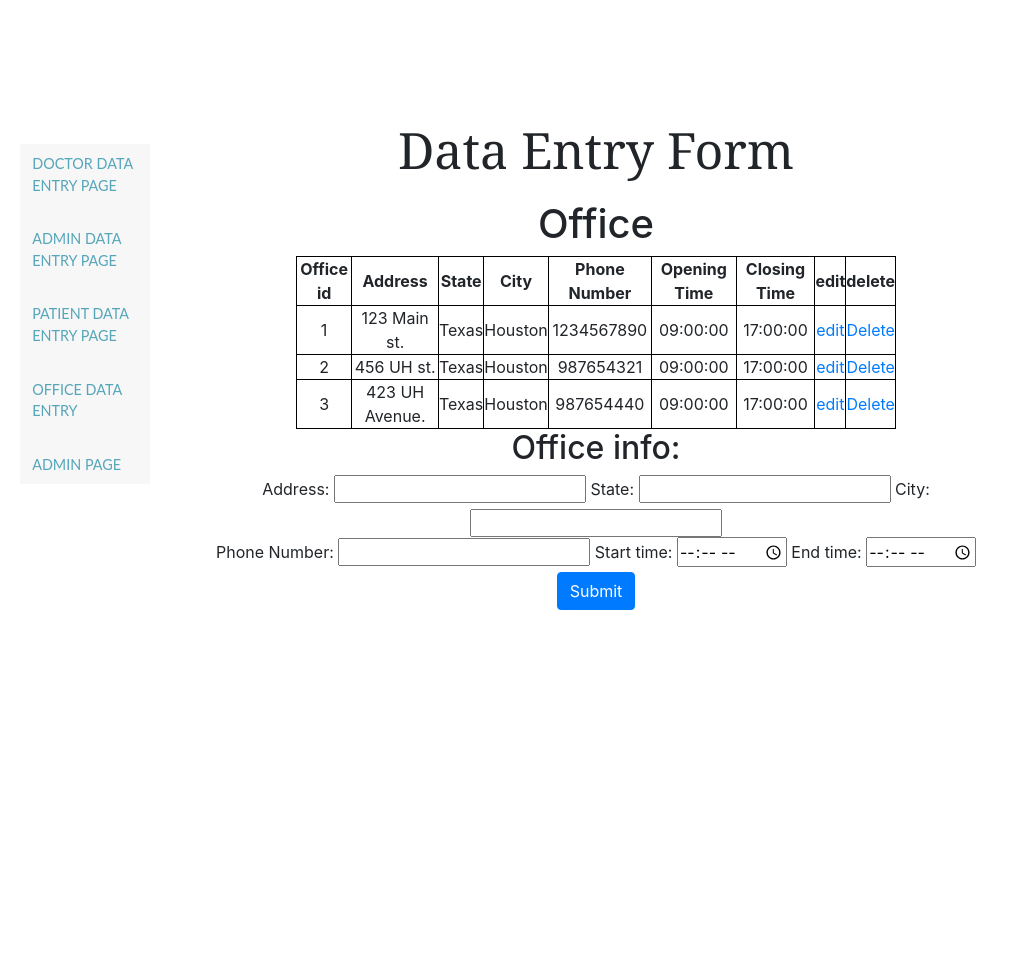
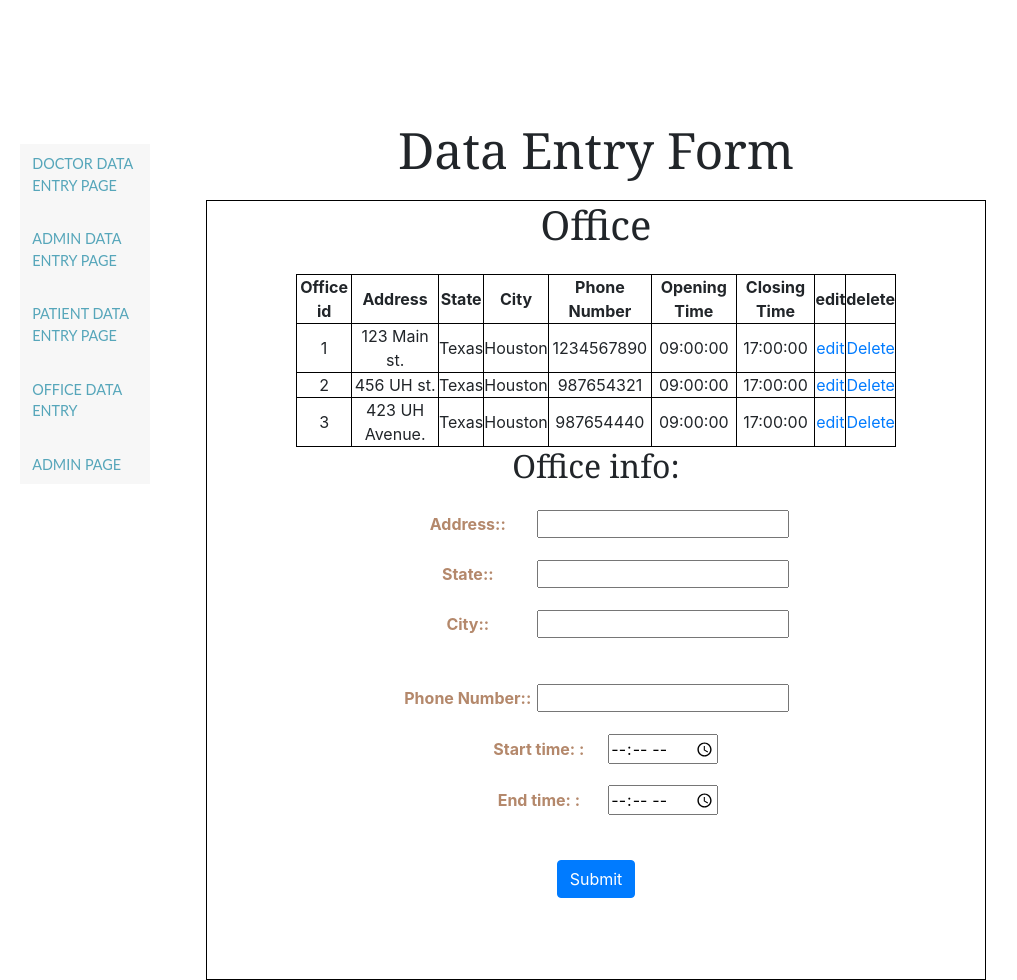
Before and after one commit to xxalsgh0203/Medical_reservation, a PHP site: page /cosc3380/adminPages/officeDataEntry.php in a window 1280 px wide. Shown: the part 56-1036 px from the top of the page, without its empty margins (44-1061 px from the left). Run offline with PHP 8.4, Linux system fonts and the light colour scheme; data comes from the database, SQL or seed files in the repository.

Commit message:
css update

```diff
--- a/adminPages/officeDataEntry.php
+++ b/adminPages/officeDataEntry.php
@@ -70,6 +70,11 @@ header('location:officeDataEntry.php');
 
 
     <style>
+
+#dataEntry{
+        border: 1px solid black;
+      }
+
 table, th, td {
   border: 1px solid black;
   border-collapse: collapse;
@@ -78,6 +83,34 @@ table, th, td {
 table.center {
   margin-left: auto;
   margin-right: auto;
+}
+
+label {
+  color: #B4886B;
+  font-weight: bold;
+  width: 130px;
+  /* float: left; */
+}
+label:after { content: ": " }
+
+
+.ct1{
+  margin-top: 100px;
+}
+
+h1{
+  font-family:Cambria, Cochin, Georgia, Times, 'Times New Roman', serif;
+  margin-bottom: 25px;
+}
+
+h2{
+  font-family:Cambria, Cochin, Georgia, Times, 'Times New Roman', serif;
+  margin-bottom: 25px;
+}
+
+fieldset{
+  margin-top: 80px;
+}
 }
 
 </style>
@@ -154,19 +187,31 @@ table.center {
               <!-- Input taken for Patient -->
 
               <h2> Office info:  </h2>
+              <p>
               <label for="OAddress">Address:</label>
               <input type="text" id="OAddress" name="OAddress" maxlength="20" required>
+</p>
+<p>
               <label for="OState">State:</label>
               <input type="text" id="OState" name="OState" maxlength="15" required>
+</p>
+<p>
               <label for="OCity">City:</label>
               <input type="text" id="OCity" name="OCity" maxlength="15" required>
+</p>
               <br><!-- still editing right here--------------------------------------->
+              <p>
               <label for="OPhone_num">Phone Number:</label>
               <input type="text" id="OPhone_num" name="OPhone_num" maxlength="10" required>
+</p>
+<p>
               <label for="startTime">Start time: </label>
               <input type="time" id="startTime" name= "startTime" required>
+</p>
+<p>
               <label for="endTime">End time: </label>
               <input type="time" id="endTime" name= "endTime" required>
+</p>
               <!--Used to separate inputs-->
               <br>
               <button type="submit" class="btn btn-primary" name="SubmitO" id="SubmitO">Submit</button>
```
Also changed, not shown: adminPages/adminDataEntry.php (+41 -0 lines), adminPages/patientDataEntry.php (+43 -0 lines).
